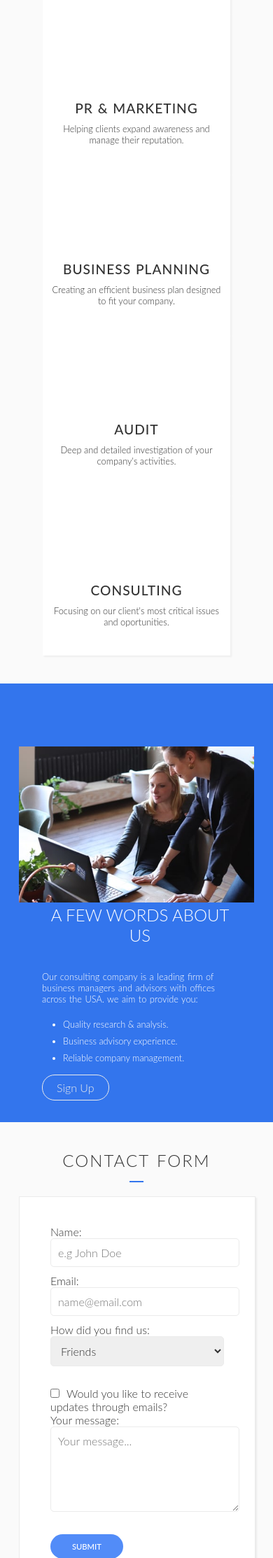
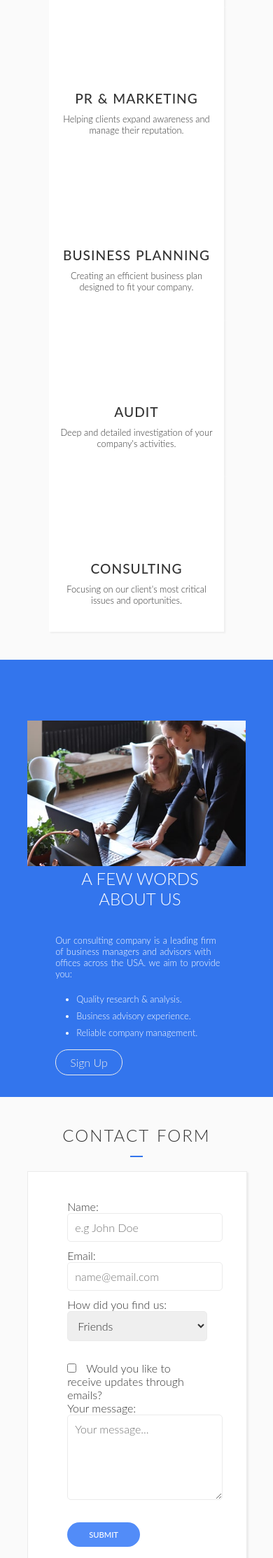
Before and after one commit to Pappyjay23/Businet, a PHP site: page /index.html in a window 390 px wide. Shown: the part 1400-3627 px from the top of the page at 70% size. Run offline with PHP 8.4, Linux system fonts and the light colour scheme; style sheets or scripts are compiled from the project's sources; some web fonts are replaced.

Commit message:
New change

```diff
--- a/index.html
+++ b/index.html
@@ -51,12 +51,17 @@
         <div class="row">
             <div class="header-text-box">
                 <div class="text-box">
-                    <h1>Professional Business Consulting</h1>
-                    <p>Businet provides reliable business planning, management, and advisory services backed by years of experience in the industry. </p>
+                    <div class="row">
+                        <h1>Professional Business Consulting</h1>
+                        <p>Businet provides reliable business planning, management, and advisory services backed by years of experience in the industry. </p>
+                    </div>
                 </div>
                 <div class="box-btn">
-                    <a href="#" class="btn full link-term">Read More</a>
-                    <a href="#" class="btn fuller link-contact">Contact Us</a>
+                    <div class="row">
+                        <a href="#" class="btn full link-term">Read More</a>
+                        <a href="#" class="btn fuller link-contact">Contact Us</a>
+                    </div>
+
                 </div>
 
 
@@ -214,7 +219,10 @@
                         </div>
                         <div class="col span-2-of-3">
                           <div class="row">
-                            <input type="checkbox" name="updates" id="updates">Would you like to receive updates through emails?
+                              <label for="checkbox">
+                                <input type="checkbox" name="updates" id="updates">
+                                Would you like to receive updates through emails?
+                              </label>
                           </div>
                         </div>
                     </div>
--- a/resources/css/queries.css
+++ b/resources/css/queries.css
@@ -3,10 +3,10 @@ html, body {
     font-size: 18px;
 }
 
-.row {
+/* .row {
     max-width: 1140px;
     padding: 0 7%;
-}
+} */
 
 .form-box {
     width: 90%;
@@ -199,3 +199,7 @@ html, body {
     }
 
 }
+
+@media only screen and (max-width : 500px) {
+
+}
--- a/resources/css/style.css
+++ b/resources/css/style.css
@@ -398,7 +398,8 @@ header {
 .row input,
 .row label,
 .row select,
-.row textarea {
+.row textarea,
+.row label {
     margin-bottom: 10px;
 }
 
```
